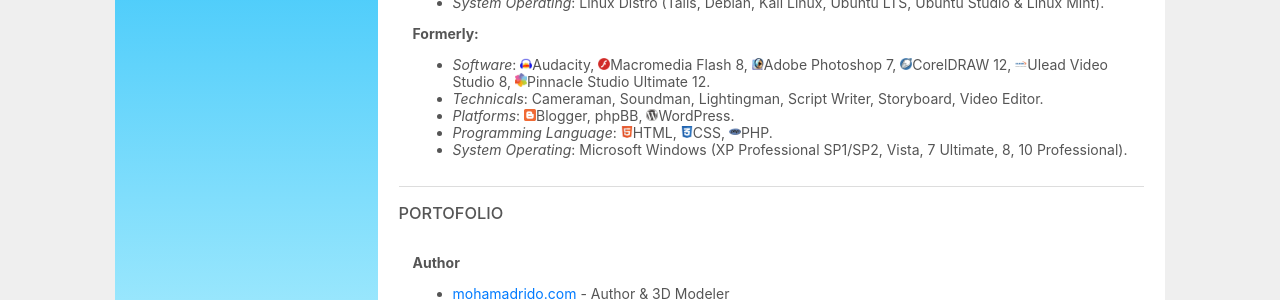
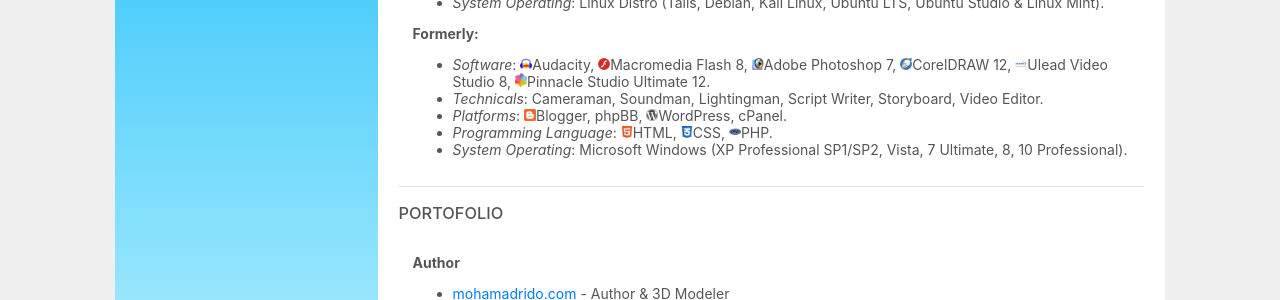
Before and after one commit to mohamadrido/about, a Jekyll site: the page built from index.html, in a window 1280 px wide. Shown: the part 1088-1388 px from the top of the page. Built offline with Jekyll 4.4.1, drawn with Linux system fonts in a browser that asks for light colours; nearby versions of some CDN libraries.

Commit message:
Update index.html

```diff
--- a/index.html
+++ b/index.html
@@ -105,7 +105,7 @@
     <ul>
     <li><i>Software</i>: <img src="/audacity.png" class="icon">Audacity, <img src="/fl8.png" class="icon">Macromedia Flash 8, <img src="/ps7.png" class="icon">Adobe Photoshop 7, <img src="/cd12.png" class="icon">CorelDRAW 12, <img src="/ulead8.png" class="icon">Ulead Video Studio 8, <img src="/pinnacle12.png" class="icon">Pinnacle Studio Ultimate 12.</li>
     <li><i>Technicals</i>: Cameraman, Soundman, Lightingman, Script Writer, Storyboard, Video Editor.</li>
-    <li><i>Platforms</i>: <img src="/blogger.png" class="icon">Blogger, phpBB, <img src="/wp.png" class="icon">WordPress.</li>
+    <li><i>Platforms</i>: <img src="/blogger.png" class="icon">Blogger, phpBB, <img src="/wp.png" class="icon">WordPress, cPanel.</li>
     <li><i>Programming Language</i>: <img src="/html5.png" class="icon">HTML, <img src="/css3.png" class="icon">CSS, <img src="/php.png" class="icon">PHP.</li>
     <li><i>System Operating</i>: Microsoft Windows (XP Professional SP1/SP2, Vista, 7 Ultimate, 8, 10 Professional).</li>
     </ul>
```
